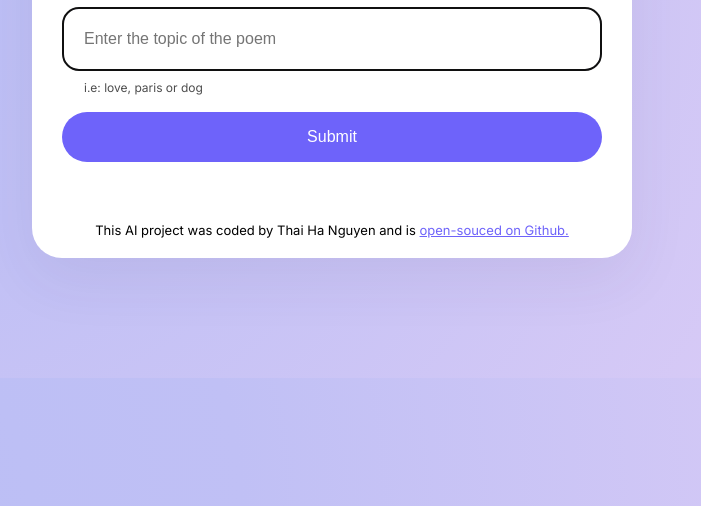
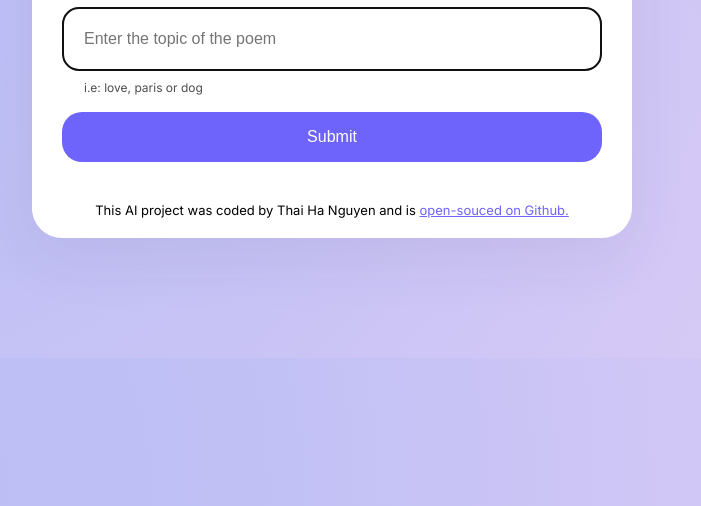
Before and after one commit to thaihanguyen98/ai-poem-generator, a plain HTML site: page index.html in a window 1280 px wide. Shown: the part 294-800 px from the top of the page, without its empty margins (308-1009 px from the left). Drawn offline with nearby package versions, Linux system fonts and the light colour scheme.

Commit message:
Update the alignment

```diff
--- a/src/style.css
+++ b/src/style.css
@@ -64,7 +64,7 @@ form {
   border: none;
   color: white;
   font-size: 16px;
-  border-radius: 50px;
+  border-radius: 20px;
   padding: 16px 24px;
   cursor: pointer;
   width: 100%;
@@ -89,7 +89,7 @@ form {
 footer {
   text-align: center;
   font-size: 13px;
-  margin-top: 30px;
+  margin-top: 10px;
   padding: 20px;
 }
 
```
